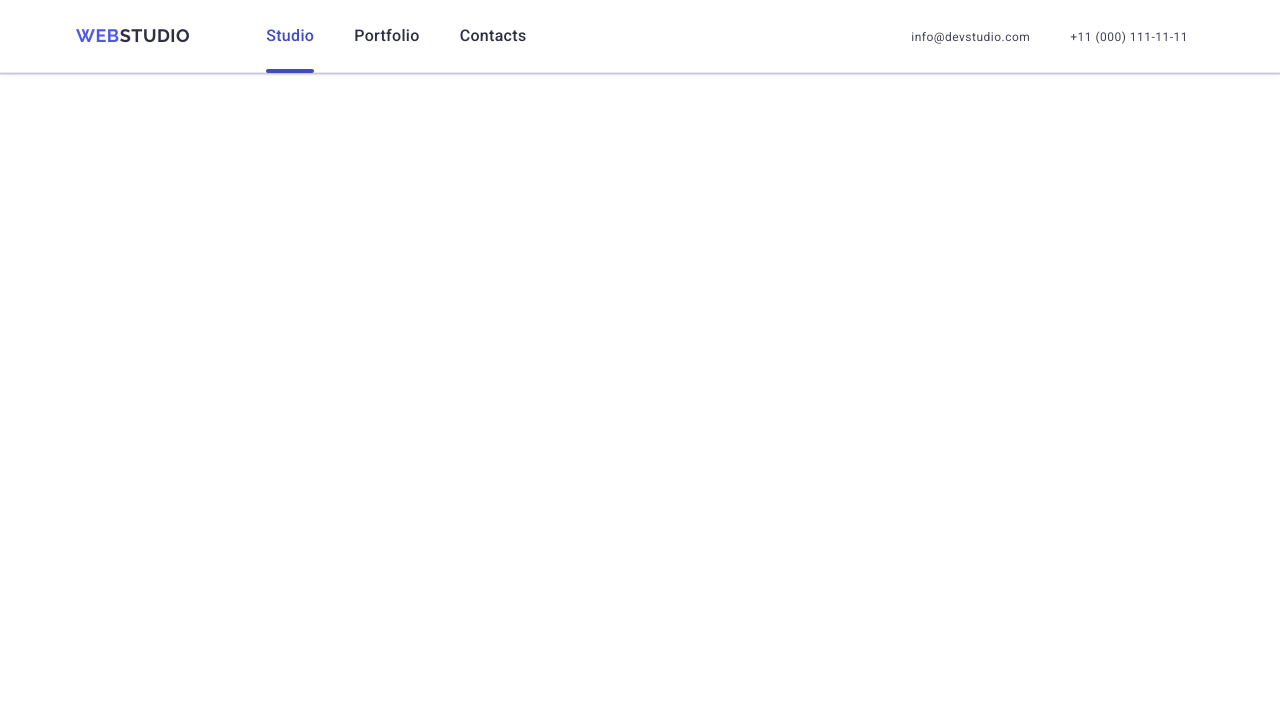
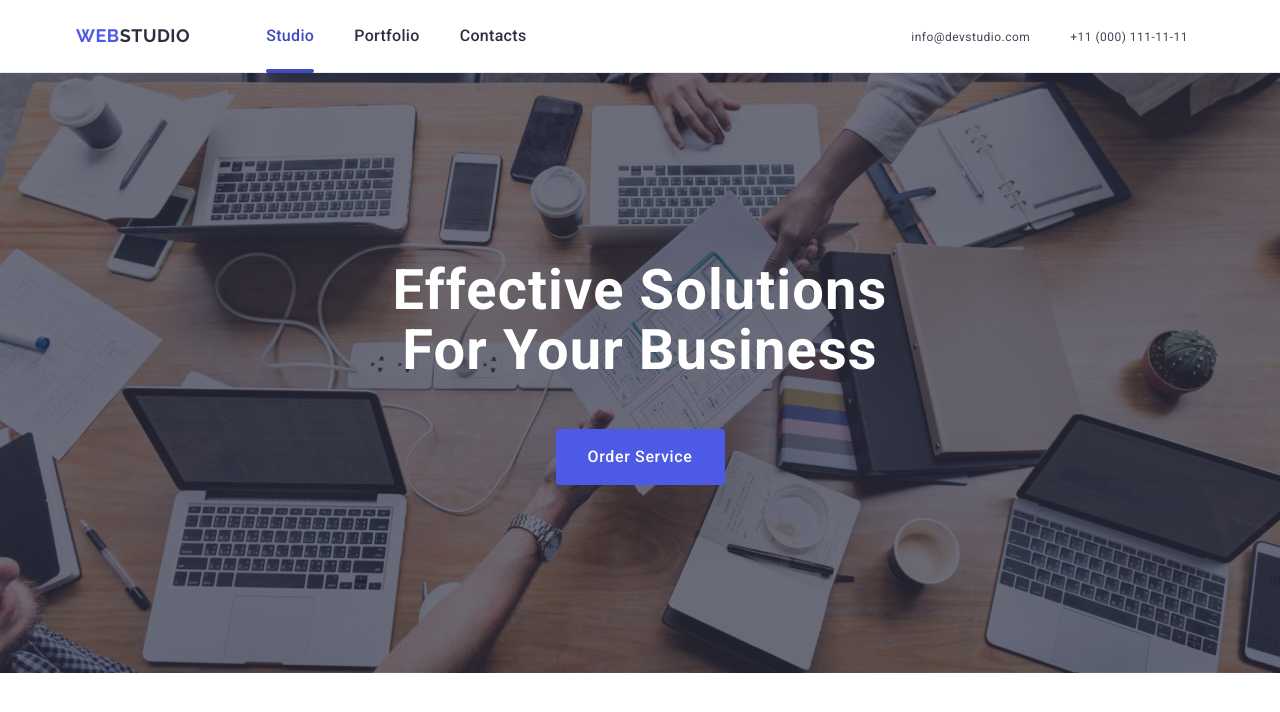
Before and after one commit to barsoev/goit-markup-hw-06, a plain HTML site: page index.html in a window 1280 px wide. Drawn offline with nearby package versions, Linux system fonts and the light colour scheme.

Commit message:
add section hero

```diff
--- a/css/index.css
+++ b/css/index.css
@@ -6,3 +6,4 @@
 @import "./utils/variable.css";
 /* =====LAYOUT======= */
 @import "./layout/header.css";
+@import "./layout/hero.css";
--- /dev/null
+++ b/css/layout/hero.css
@@ -0,0 +1,173 @@
+.big-board {
+  background: var(--navyblue, #2e2f42);
+  padding: 72px 0 72px;
+  background-image: linear-gradient(
+      rgba(46, 47, 66, 0.7),
+      rgba(46, 47, 66, 0.7)
+    ),
+    url(../../images/hero/mobile/mobile-dark-bg.jpg);
+  background-repeat: no-repeat;
+  background-size: cover;
+  max-width: 768px;
+  margin: 0 auto;
+  background-position: center;
+}
+.main-title {
+  color: var(--WHITE, #fff);
+  text-align: center;
+  font-size: 36px;
+  font-weight: 700;
+  line-height: 1.11;
+  /* 111.111% */
+  letter-spacing: 0.02em;
+  text-transform: capitalize;
+  max-width: 288px;
+  margin: 0 55px 72px;
+}
+.order-service {
+  background-color: var(--iris, #4d5ae5);
+  cursor: pointer;
+  color: var(--white, #fff);
+  /* Button Text */
+  font-size: 16px;
+  font-weight: 500;
+  line-height: 1.5;
+  /* 150% */
+  letter-spacing: 0.04em;
+  display: block;
+  min-width: 169px;
+  height: 56px;
+  border: none;
+  border-radius: 4px;
+  margin: 0 auto;
+  transition: background-color 250ms cubic-bezier(0.4, 0, 0.2, 1);
+}
+.order-service:hover,
+.order-service:focus,
+.order-service:active {
+  background-color: #404bbf;
+}
+
+@media screen and (min-width: 768px) {
+  .big-board {
+    background-image: linear-gradient(
+        rgba(46, 47, 66, 0.7),
+        rgba(46, 47, 66, 0.7)
+      ),
+      url(../../images/hero/tablet/tablet-dark-bg.jpg);
+    padding: 112px 0 112px;
+    max-width: 1158px;
+  }
+  .main-title {
+    font-size: 56px;
+    line-height: 1.07;
+    max-width: 496px;
+    margin: 0 auto 36px;
+  }
+}
+
+@media screen and (min-width: 1158px) {
+  .big-board {
+    background-image: linear-gradient(
+        rgba(46, 47, 66, 0.7),
+        rgba(46, 47, 66, 0.7)
+      ),
+      url(../../images/hero/desctop/desktop-people-office.jpg);
+    padding: 188px 0;
+    max-width: 1440px;
+    background-size: 1440px 600px;
+  }
+  .main-title {
+    font-size: 56px;
+    line-height: 1.07;
+    max-width: 496px;
+    margin: 0 auto 48px;
+  }
+}
+@media screen and (min-resolution: 192dpi) and (min-width: 1158px),
+  screen and (min-resolution: 2dppx) and (min-width: 1158px),
+  screen and (min-device-pixel-ratio: 2) and (min-width: 1158px) {
+  .secthero {
+    background-image: linear-gradient(
+        rgba(46, 47, 66, 0.7),
+        rgba(46, 47, 66, 0.7)
+      ),
+      url(../../images/hero/desctop/desktop-people-office2x.jpg);
+  }
+}
+
+@media screen and (min-resolution: 192dpi) and (max-width: 1157px),
+  screen and (min-resolution: 2dppx) and (max-width: 1157px),
+  screen and (min-device-pixel-ratio: 2) and (max-width: 1157px) {
+  .secthero {
+    background-image: linear-gradient(
+        rgba(46, 47, 66, 0.7),
+        rgba(46, 47, 66, 0.7)
+      ),
+      url(../../images/hero/tablet/tablet-dark-bg@2x.jpg);
+  }
+}
+
+@media screen and (min-resolution: 192dpi) and (max-width: 767px),
+  screen and (min-resolution: 2dppx) and (max-width: 767px),
+  screen and (min-device-pixel-ratio: 2) and (max-width: 767px) {
+  .secthero {
+    background-image: linear-gradient(
+        rgba(46, 47, 66, 0.7),
+        rgba(46, 47, 66, 0.7)
+      ),
+      url(../../images/hero/mobile/mobile-dark-bg@2x.jpg);
+  }
+}
+
+/* Секція 1 */
+/* .big-board {
+  background: var(--main-color);
+  line-height: 1.07;
+  padding: 188px 0;
+  background-image: linear-gradient(
+      rgba(46, 47, 66, 0.7),
+      rgba(46, 47, 66, 0.7)
+    ),
+    url(../images/hero/hero-bg.jpg);
+  background-repeat: no-repeat;
+  background-position: center;
+
+  background-size: cover;
+  max-width: 1440px;
+  margin-left: auto;
+  margin-right: auto;
+}
+.main-title {
+  color: #fff;
+  text-align: center;
+  font-size: 56px;
+  font-weight: 700;
+  line-height: 1.07;
+  letter-spacing: 0.02em;
+  padding-bottom: 48px;
+  margin-left: auto;
+  max-width: 496px;
+  margin-right: auto;
+}
+.order-service {
+  background: var(--logo-button-color);
+  color: var(--white, #fff);
+  font-size: 16px;
+  font-weight: 500;
+  line-height: 1.5;
+  letter-spacing: 0.04em;
+  display: block;
+  margin-left: auto;
+  margin-right: auto;
+  padding: 16px 32px;
+  min-width: 169px;
+  height: 56px;
+  border: none;
+  border-radius: 4px;
+  transition: background-color 250ms cubic-bezier(0.4, 0, 0.2, 1);
+}
+.order-service:hover,
+.order-service:focus {
+  background-color: #404bbf;
+} */
--- a/css/styles.css
+++ b/css/styles.css
@@ -172,7 +172,7 @@ body {
   color: #404bbf;
 } */
 /* Секція 1 */
-.big-board {
+/* .big-board {
   background: var(--main-color);
   line-height: 1.07;
   padding: 188px 0;
@@ -206,7 +206,7 @@ body {
   color: var(--white, #fff);
   font-size: 16px;
   font-weight: 500;
-  line-height: 1.5; /* 150% */
+  line-height: 1.5;
   letter-spacing: 0.04em;
   display: block;
   margin-left: auto;
@@ -221,7 +221,7 @@ body {
 .order-service:hover,
 .order-service:focus {
   background-color: #404bbf;
-}
+} */
 /* Секція 2 */
 .about-us-list {
   display: flex;
--- a/index.html
+++ b/index.html
@@ -69,12 +69,12 @@
     </header>
     <main>
       <!--Заголовок на фоні з кнопкою-->
-      <!-- <section class="big-board">
+      <section class="big-board">
         <div class="container">
           <h1 class="main-title">Effective Solutions for Your Business</h1>
           <button class="order-service" type="button">Order Service</button>
         </div>
-      </section> -->
+      </section>
       <!--Ключі успіху-->
       <!-- <section class="about-us">
         <div class="container">
```
Also changed, not shown: images/hero/desctop/d-people-office2x.jpg (added), images/hero/desctop/desktop-people-office.jpg (added), images/hero/desctop/desktop-people-office2x.jpg (added), images/hero/mobile/mobile-dark-bg.jpg (added), images/hero/mobile/mobile-dark-bg@2x.jpg (added), images/hero/tablet/tablet-dark-bg.jpg (added), images/hero/tablet/tablet-dark-bg@2x.jpg (added).
